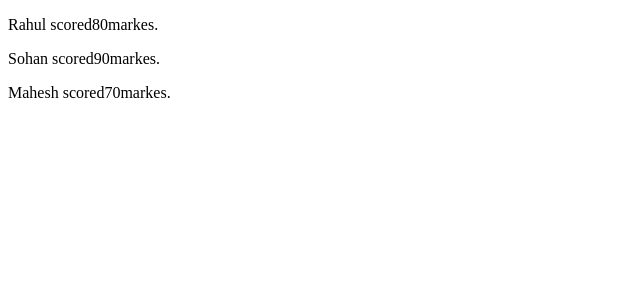
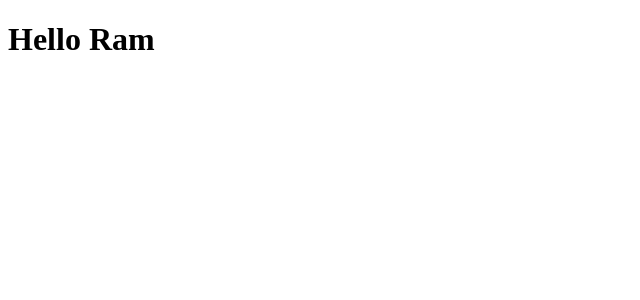
Before and after one commit to anurag-vns/abcd, a React (Create React App) app: page / in a window 1280 px wide. Shown: the top 300 px of the page, without its empty margins (0-640 px from the left). Built offline with nearby package versions, Linux system fonts and the light colour scheme.

Commit message:
react example with props

```diff
--- a/src/App.js
+++ b/src/App.js
@@ -1,12 +1,15 @@
 import React from 'react';
 import ExampleB from './Arrayfunction/ExampleB';
+import Greeting from './ReactBasics/Greeting';
 
 
 
 function App() {
   return (
 
-    <ExampleB/>
+    <div>
+      <Greeting name="Ram"/>
+    </div>
 
 
   );
--- a/src/Arrayfunction/ExampleB.js
+++ b/src/Arrayfunction/ExampleB.js
@@ -10,7 +10,8 @@ function ExampleB() {
         <div>
             {students.map((student, index) =>(
                 <p key={index}>{student.name} scored{student.marks}markes.</p>
-            )) }
+            ))
+ }
         </div>
     );
 }
--- /dev/null
+++ b/src/ReactBasics/Greeting.js
@@ -0,0 +1,8 @@
+import React from "react";
+
+function Greeting(props){
+    return(
+        <h1>Hello {props.name}</h1>
+    );
+}
+export default Greeting;
```
